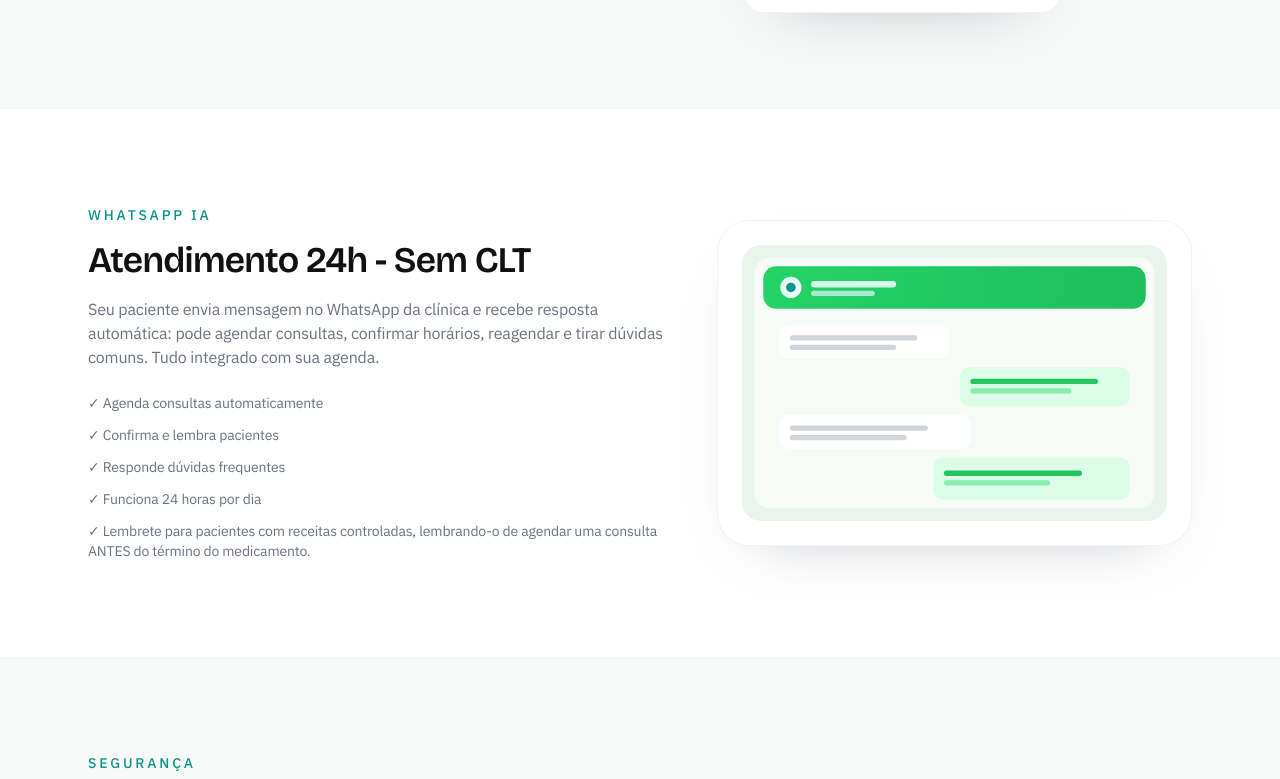
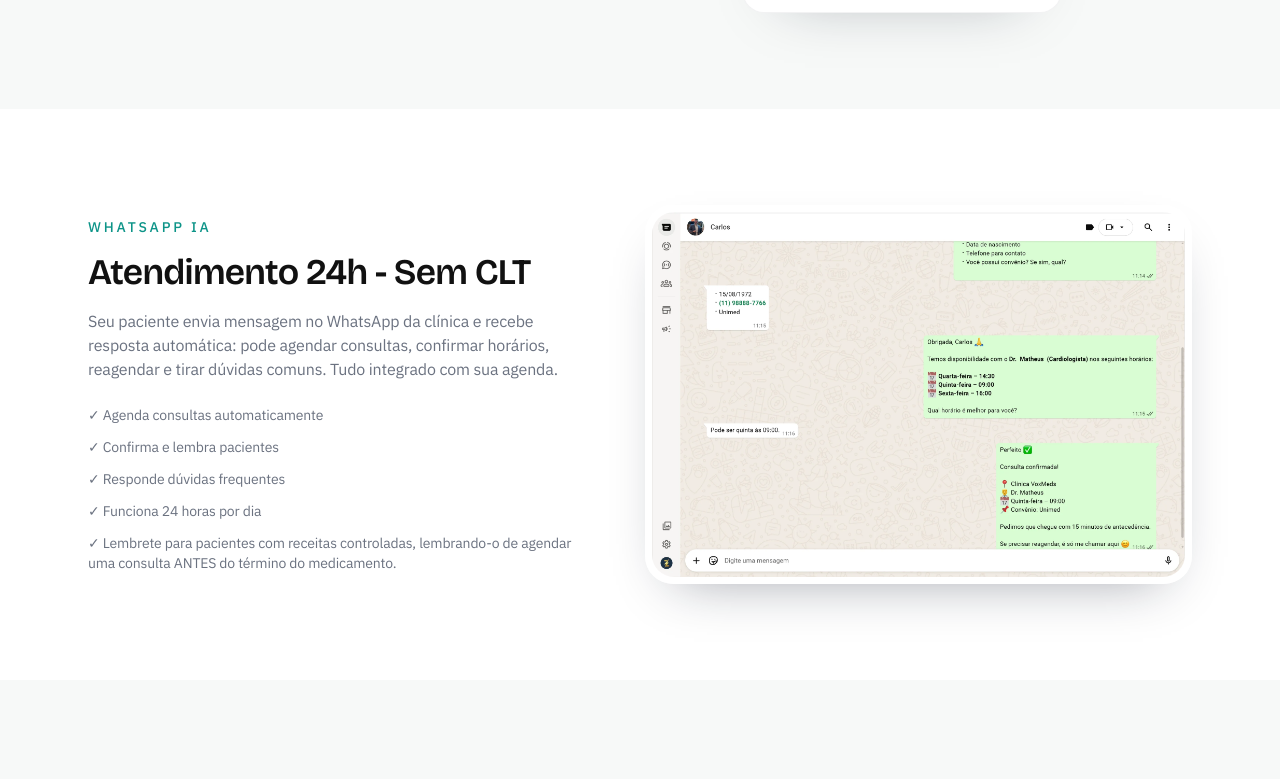
Before and after one commit to AleResende-DS/voxmeds-lp-v1, a Next.js app: page / in a window 1280 px wide. Shown: the part 5919-6698 px from the top of the page. Built offline with nearby package versions, Linux system fonts and the light colour scheme.

Commit message:
Update: Novas imagens do agente de whatsApp

```diff
--- a/src/app/layout.tsx
+++ b/src/app/layout.tsx
@@ -1,5 +1,6 @@
 import type { Metadata } from "next";
 import { Bricolage_Grotesque, IBM_Plex_Sans } from "next/font/google";
+import Script from "next/script";
 import "./globals.css";
 
 const display = Bricolage_Grotesque({
@@ -38,6 +39,9 @@ export const metadata: Metadata = {
     ],
   },
   manifest: "/site.webmanifest",
+  other: {
+    "facebook-domain-verification": "fq8k2uxybgh70wubjb13jywk1ywgy3",
+  },
   openGraph: {
     title: "VoxMeds — Seu consultório inteiro em uma única plataforma",
     description:
@@ -72,6 +76,21 @@ export default function RootLayout({
   return (
     <html lang="pt-BR">
       <body className={`${display.variable} ${body.variable} antialiased`}>
+        <Script id="gtm-base" strategy="beforeInteractive">
+          {`(function(w,d,s,l,i){w[l]=w[l]||[];w[l].push({'gtm.start':
+new Date().getTime(),event:'gtm.js'});var f=d.getElementsByTagName(s)[0],
+j=d.createElement(s),dl=l!='dataLayer'?'&l='+l:'';j.async=true;j.src=
+'https://www.googletagmanager.com/gtm.js?id='+i+dl;f.parentNode.insertBefore(j,f);
+})(window,document,'script','dataLayer','GTM-WP9X4SLC');`}
+        </Script>
+        <noscript>
+          <iframe
+            src="https://www.googletagmanager.com/ns.html?id=GTM-WP9X4SLC"
+            height="0"
+            width="0"
+            style={{ display: "none", visibility: "hidden" }}
+          />
+        </noscript>
         {children}
       </body>
     </html>
--- a/src/app/page.tsx
+++ b/src/app/page.tsx
@@ -95,8 +95,9 @@ const features = [
     title: "Agente de IA",
     description:
       "Assistente virtual que agenda consultas, confirma horários e responde dúvidas 24h por dia.",
-    image: "/landing/mockups/whatsapp-mock.svg",
+    image: "/landing/screenshots/whatsapp-agent-iphone.webp",
     tag: "WhatsApp IA",
+    imageClass: "object-contain",
     imageWrapperClass: "h-[280px] sm:h-[320px] lg:h-[340px]",
   },
   {
@@ -719,7 +720,7 @@ export default function Home() {
       </section>
 
       <section id="whatsapp" className="section py-14 sm:py-20 lg:py-24">
-        <div className="mx-auto grid max-w-6xl items-center gap-8 px-4 sm:gap-12 sm:px-6 lg:grid-cols-[1.1fr_0.9fr]">
+        <div className="mx-auto grid max-w-6xl items-center gap-8 px-4 sm:gap-12 sm:px-6 lg:grid-cols-[0.93fr_1fr]">
           <Reveal>
             <div>
               <p className="text-sm font-medium uppercase tracking-[0.2em] text-primary">
@@ -747,14 +748,16 @@ export default function Home() {
           </Reveal>
 
           <Reveal delay={0.1}>
-            <div className="rounded-[32px] border border-border/60 bg-white p-6 shadow-card">
-              <Image
-                src="/landing/mockups/whatsapp-mock.svg"
-                alt="Mockup WhatsApp VoxMeds"
-                width={800}
-                height={520}
-                className="h-full w-full object-cover"
-              />
+            <div className="relative overflow-hidden rounded-2xl border border-white/70 bg-white/45 p-1 shadow-[0_22px_54px_-30px_rgba(15,23,42,0.45)] backdrop-blur-[2px] sm:rounded-[28px] sm:p-1.5">
+              <div className="overflow-hidden rounded-xl bg-white sm:rounded-[22px]">
+                <Image
+                  src="/landing/screenshots/whatsapp-agent-pc-v3.webp"
+                  alt="Conversa no WhatsApp com agente IA da VoxMeds"
+                  width={2055}
+                  height={1408}
+                  className="h-auto w-full object-contain"
+                />
+              </div>
             </div>
           </Reveal>
         </div>
```
Also changed, not shown: public/landing/screenshots/whatsapp-agent-iphone.webp (added), public/landing/screenshots/whatsapp-agent-pc-v3.webp (added).
